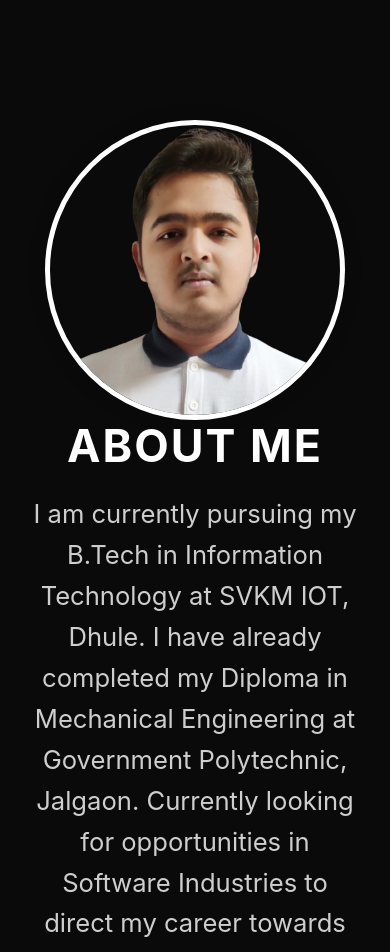
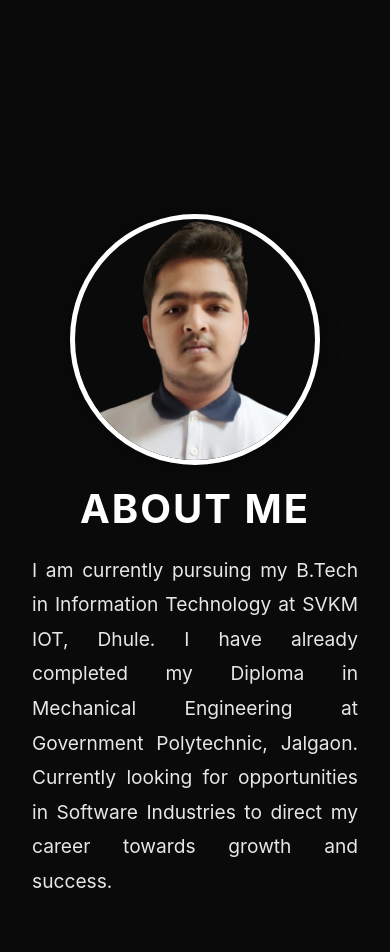
Before and after one commit to Kalparatna/Portfolio_with_react_express, a React (Vite) app in the folder Vite-React-Portfolio-main/: page / in a window 390 px wide. Shown: the part 1040-1992 px from the top of the page. Built offline with nearby package versions, Linux system fonts and the light colour scheme; some icons are missing; a small style sheet from the web is missing.

Commit message:
Update About.css

```diff
--- a/Vite-React-Portfolio-main/src/styles/About.css
+++ b/Vite-React-Portfolio-main/src/styles/About.css
@@ -1,28 +1,50 @@
 /* General Styling for About Section */
 .about-section {
-    padding: 100px 0;
+    padding: 80px 20px;
     background: #0a0a0a;
     color: #fff;
-    text-align: center;
-    width: 100%; /* Ensure the section spans full width */
-    margin: 0; /* Remove any default margins */
+    width: 100%;
+    box-sizing: border-box;
 }
 
-/* Container that holds the content */
+/* Container: Centralizes content */
 .container {
-    padding: 0 15px; /* Optional: If you need some spacing for small screens */
-    max-width: 100%; /* Ensure container spans the full width */
-    padding-top: 50px;
-    padding-bottom: 50px;
+    max-width: 1200px;
+    margin: auto;
+    display: flex;
+    flex-direction: column; /* Stack content for mobile-first approach */
+    align-items: center;
+    gap: 30px; /* Space between elements */
 }
 
-/* Fix for row (columns inside it) to take up full width */
+/* Row for larger screens */
 .row {
-    margin-left: 0;
-    margin-right: 0;
+    display: flex;
+    flex-wrap: nowrap; /* Avoid wrapping on larger screens */
+    align-items: center;
+    justify-content: space-between;
+    gap: 20px;
+    width: 100%;
 }
 
-/* Styling for the About Title */
+/* Left Section: Image Styling */
+.about-img {
+    width: 100%;
+    max-width: 350px;
+    height: auto;
+    object-fit: cover;
+    border-radius: 50%;
+    border: 5px solid #fff;
+    box-shadow: 0px 0px 20px rgba(0, 0, 0, 0.3);
+    transition: transform 0.3s ease, box-shadow 0.3s ease;
+}
+
+.about-img:hover {
+    transform: scale(1.1);
+    box-shadow: 0px 0px 30px rgba(0, 0, 0, 0.5);
+}
+
+/* Right Section: Text Styling */
 .about-title {
     font-size: 3.5rem;
     font-weight: 700;
@@ -30,55 +52,73 @@
     letter-spacing: 2px;
     margin-bottom: 20px;
     animation: fadeIn 1s ease-out;
+    text-align: left; /* Align text to the left for large screens */
 }
 
-/* Styling for the About Description */
 .about-description {
-    font-size: 1.8rem;
-    font-weight: 400;
-    opacity: 0.8;
-    line-height: 1.6;
-    margin-bottom: 30px;
-}
-
-/* Styling for the About Image */
-.about-img {
-    width: 350px;
-    height: 350px;
-    object-fit: cover;
-    border-radius: 50%;
-    border: 5px solid #fff;
-    box-shadow: 0px 0px 20px rgba(0, 0, 0, 0.1);
-    transition: all 0.4s ease;
-}
-
-.about-img:hover {
-    transform: scale(1.1);
-    box-shadow: 0px 0px 25px rgba(0, 0, 0, 0.2);
+    font-size: 1.6rem;
+    line-height: 1.8;
+    opacity: 0.9;
+    text-align: justify;
 }
 
 /* Responsive Design */
-@media (max-width: 768px) {
+
+/* For Tablets */
+@media (max-width: 992px) {
+    .row {
+        flex-wrap: wrap; /* Allow wrapping for smaller screens */
+        justify-content: center;
+    }
+
     .about-title {
-        font-size: 2.8rem;
+        font-size: 3rem;
+        text-align: center; /* Center-align text */
     }
 
     .about-description {
-        font-size: 1.6rem;
+        font-size: 1.4rem;
+        text-align: justify;
     }
 
     .about-img {
-        width: 300px;
-        height: 300px;
+        max-width: 300px;
     }
 }
 
-/* Keyframes for Animations */
+/* For Mobiles */
+@media (max-width: 576px) {
+    .container {
+        gap: 20px;
+    }
+
+    .row {
+        flex-direction: column; /* Stack image and text vertically */
+    }
+
+    .about-title {
+        font-size: 2.5rem;
+        text-align: center;
+    }
+
+    .about-description {
+        font-size: 1.2rem;
+    }
+
+    .about-img {
+        max-width: 250px;
+        margin: 0 auto; /* Center the image */
+    }
+}
+
+/* Keyframes for Animation */
 @keyframes fadeIn {
     0% {
         opacity: 0;
+        transform: translateY(20px);
     }
     100% {
         opacity: 1;
+        transform: translateY(0);
     }
 }
```
